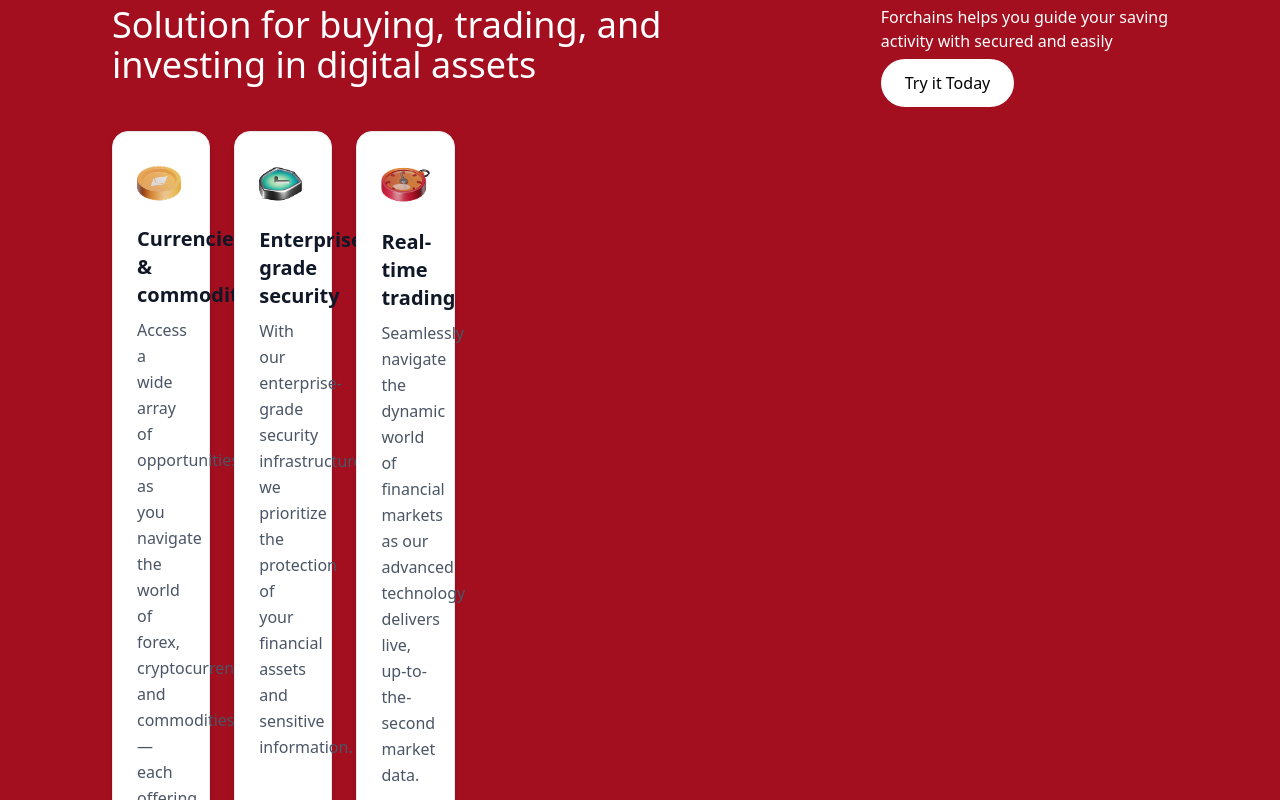
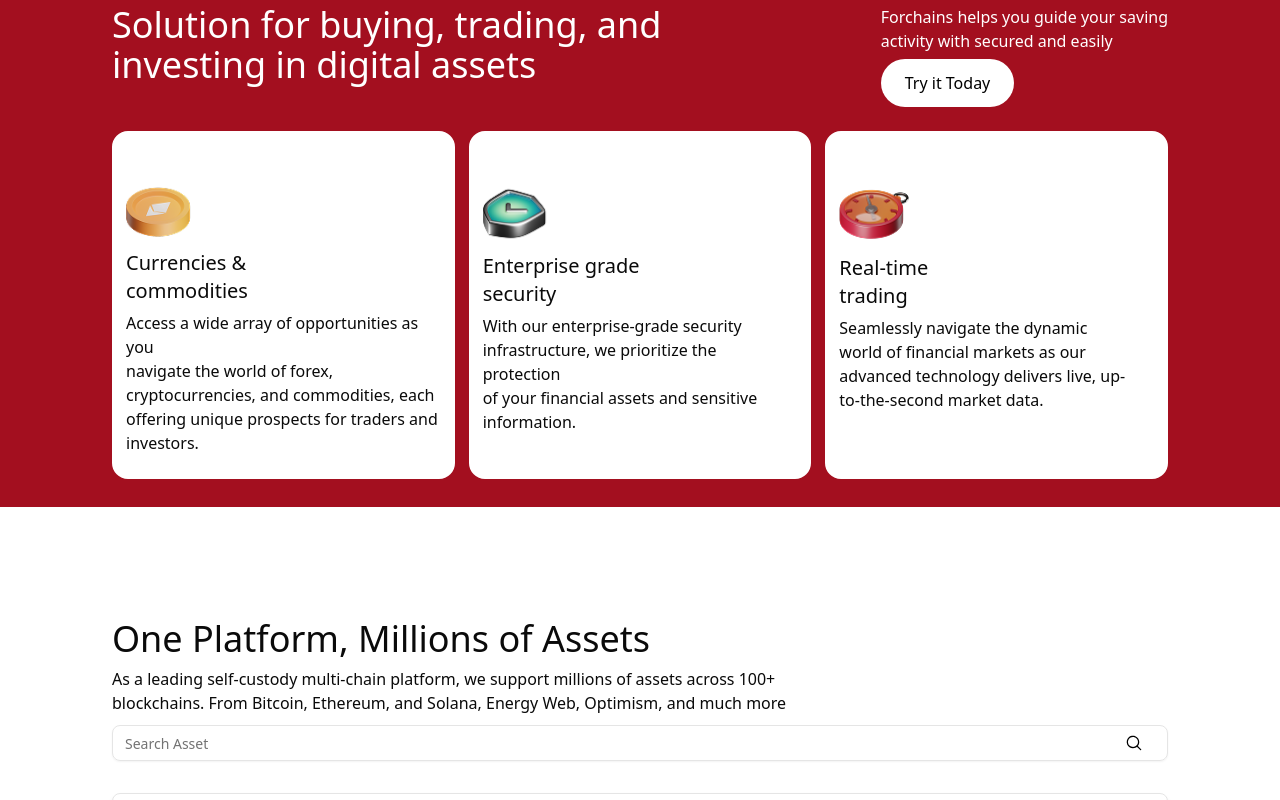
Before and after one commit to aaronkossam/chain-web, a Next.js app: page / in a window 1280 px wide. Shown: the part 1000-1800 px from the top of the page. Built offline with nearby package versions, Linux system fonts and the light colour scheme.

Commit message:
fix: update benefit card layout and styling for improved readability and design consistency

```diff
--- a/src/app/Benefits/page.js
+++ b/src/app/Benefits/page.js
@@ -26,63 +26,47 @@
         </div>
 
         <div className=" grid grid-cols-3 gap-3.5 pt-6">
-          <div className="grid gap-6 sm:grid-cols-2 lg:grid-cols-3">
-            {/* Card 1 */}
-            <div className="w-full max-w-sm border border-gray-200 rounded-2xl bg-white shadow-md p-6">
-              <Image
-                src="/eth-iso-color.png"
-                alt="Currencies and commodities illustration"
-                width={70}
-                height={50}
-                className="mb-4"
-              />
-              <h2 className="text-xl font-semibold text-gray-900 mb-2">
-                Currencies & commodities
-              </h2>
-              <p className="text-gray-600 leading-relaxed text-sm sm:text-base">
-                Access a wide array of opportunities as you navigate the world
-                of forex, cryptocurrencies, and commodities — each offering
-                unique prospects for traders and investors.
+          <div className=" border-2 rounded-2xl pl-3 pt-10 pb-2.5 pr-3 border-white bg-white">
+            <Image src="/eth-iso-color.png" alt="" width={70} height={50} />
+            <h1 className=" font-medium pb-1.5 text-xl">
+              Currencies & <br></br>
+              commodities
+            </h1>
+            <p className=" text-light pb-3">
+              Access a wide array of opportunities as you<br></br>
+              navigate the world of forex,
+              <br />
+              cryptocurrencies, and commodities, each<br></br>
+              offering unique prospects for traders and investors.
             </p>
           </div>
 
-            {/* Card 2 */}
-            <div className="w-full max-w-sm border border-gray-200 rounded-2xl bg-white shadow-md p-6">
+          <div className=" max-w-sm w-full sm:max-w-md lg:max-w-lg  border-2 rounded-2xl pl-3 pt-10 pb-2.5 pr-3 border-white bg-white">
+            <Image src="/sheild-iso-color.png" alt="" width={70} height={50} />
+            <h1 className=" font-medium pb-1.5 text-xl">
+              Enterprise grade<br></br> security
+            </h1>
+            <p className=" text-light pb-3">
+              With our enterprise-grade security<br></br>
+              infrastructure, we prioritize the protection <br></br>of your
+              financial assets and sensitive information.
+            </p>
+          </div>
+          <div className=" max-w-sm w-full sm:max-w-md lg:max-w-lg  border-2 rounded-2xl pl-3 pt-10 pb-2.5 pr-3 border-white bg-white">
             <Image
-                src="/sheild-iso-color.png"
-                alt="Enterprise security illustration"
+              src="/explorer-iso-color.png"
+              alt=""
               width={70}
               height={50}
-                className="mb-4"
             />
-              <h2 className="text-xl font-semibold text-gray-900 mb-2">
-                Enterprise-grade security
-              </h2>
-              <p className="text-gray-600 leading-relaxed text-sm sm:text-base">
-                With our enterprise-grade security infrastructure, we prioritize
-                the protection of your financial assets and sensitive
-                information.
+            <h1 className=" font-medium pb-1.5 text-xl">
+              Real-time <br></br>trading
+            </h1>
+            <p className=" text-light pb-3">
+              Seamlessly navigate the dynamic<br></br>
+              world of financial markets as our<br></br> advanced technology
+              delivers live, up-<br></br>to-the-second market data.
             </p>
-            </div>
-
-            {/* Card 3 */}
-            <div className="w-full max-w-sm border border-gray-200 rounded-2xl bg-white shadow-md p-6">
-              <Image
-                src="/explorer-iso-color.png"
-                alt="Real-time trading illustration"
-                width={70}
-                height={50}
-                className="mb-4"
-              />
-              <h2 className="text-xl font-semibold text-gray-900 mb-2">
-                Real-time trading
-              </h2>
-              <p className="text-gray-600 leading-relaxed text-sm sm:text-base">
-                Seamlessly navigate the dynamic world of financial markets as
-                our advanced technology delivers live, up-to-the-second market
-                data.
-              </p>
-            </div>
           </div>
         </div>
       </section>
```
Lines whose indentation alone changed are shown as unchanged.
